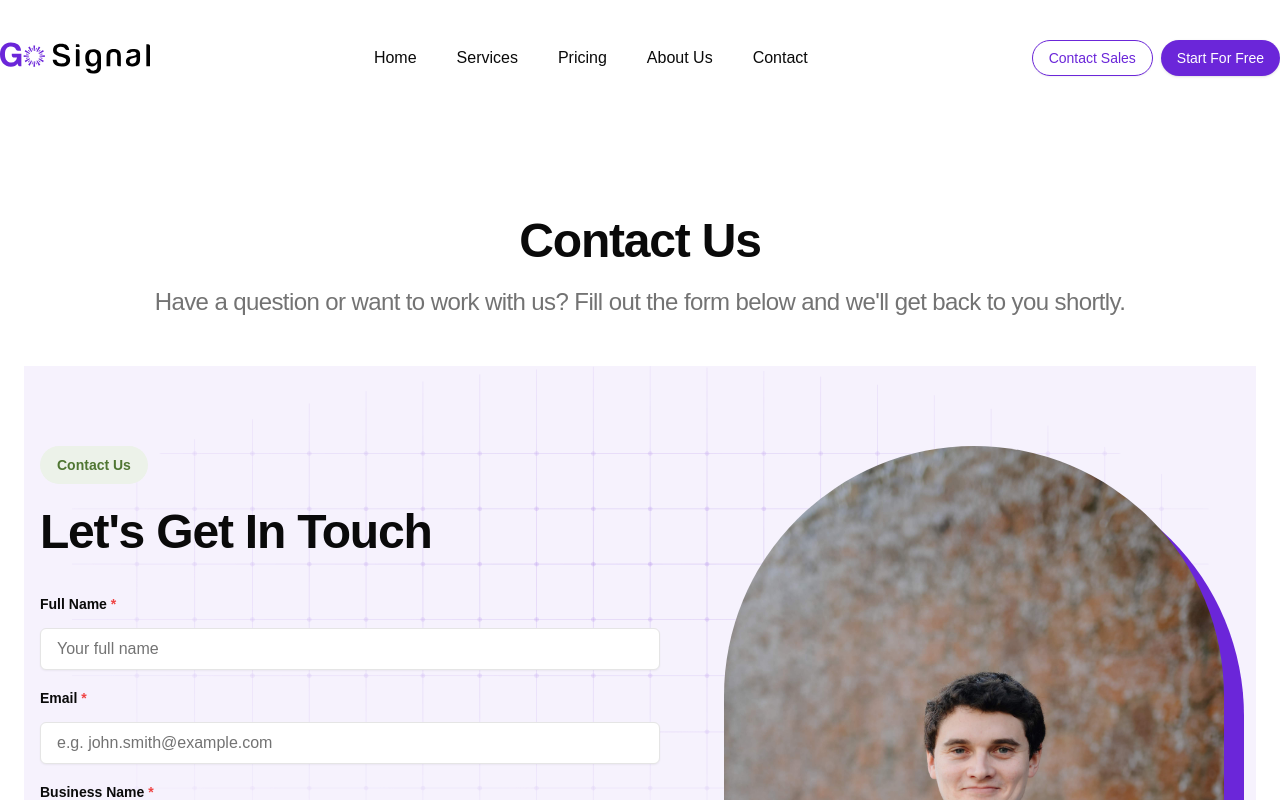
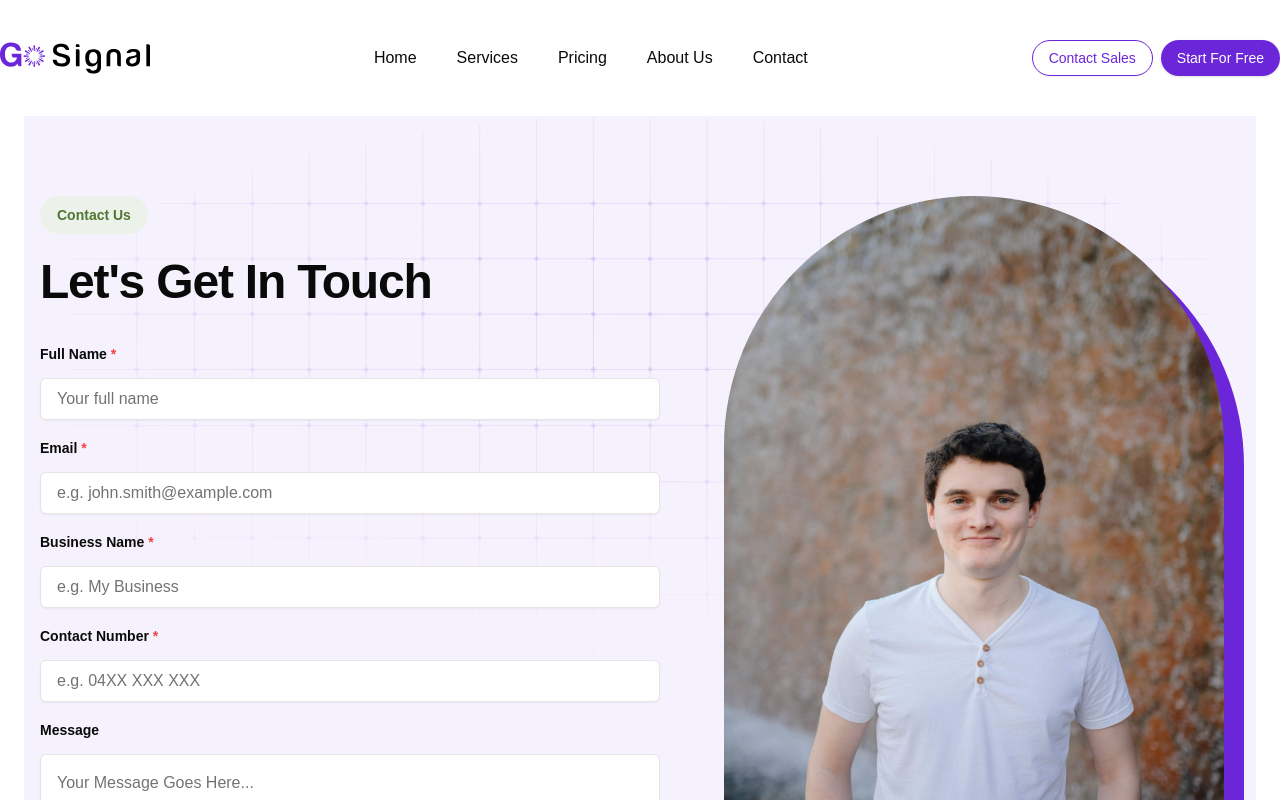
Before and after one commit to mattyleggy/gosignal, a Next.js app: page /contact in a window 1280 px wide. Shown: the top 800 px of the page. Built offline with nearby package versions, Linux system fonts and the light colour scheme.

Commit message:
feat: added in contact page

```diff
--- a/app/contact/page.tsx
+++ b/app/contact/page.tsx
@@ -9,16 +9,8 @@ export const metadata = {
 export default function ContactPage() {
     return (
         <main className="flex w-full min-h-screen flex-col items-center justify-between">
-            <div className="w-full mx-auto px-4 py-24 md:px-6">
-                <div className="text-center mb-12">
-                    <Typography variant="h1" className="mb-4">
-                        Contact Us
-                    </Typography>
-                    <Typography variant="h3" className="text-muted-foreground font-normal">
-                        Have a question or want to work with us? Fill out the form below and we&apos;ll get back to you shortly.
-                    </Typography>
-                </div>
-                <ContactForm />
+            <div className="w-full mx-auto px-4 md:px-6">
+                <ContactForm  />
             </div>
         </main>
     );
--- a/components/forms/contact-form.tsx
+++ b/components/forms/contact-form.tsx
@@ -23,6 +23,10 @@ import { useToast } from "@/hooks/use-toast";
 import { useState, useEffect, useRef } from "react";
 import ImageShadow from "../common/image-shadow";
 
+interface ContactFormProps {
+    variant?: "default" | "light" | "dark";
+}
+
 // Form validation schema
 const formSchema = z.object({
     fullName: z.string().min(2, "Name must be at least 2 characters"),
@@ -32,7 +36,7 @@ const formSchema = z.object({
     message: z.string().optional(),
 });
 
-export const ContactForm = () => {
+export const ContactForm = ({ variant = "default" }: ContactFormProps) => {
     const { toast } = useToast();
     const [isSubmitting, setIsSubmitting] = useState(false);
     const [isSubmitted, setIsSubmitted] = useState(false);
@@ -84,7 +88,7 @@ export const ContactForm = () => {
     };
 
     return (
-        <Section backgroundPosition="top">
+        <Section backgroundPosition="top" variant={variant}>
             <div className="w-full max-w-7xl mx-auto px-4">
                 <div className="flex flex-col lg:flex-row lg:space-x-16 space-y-8 lg:space-y-0">
                     {/* Left Panel - Form */}
```
